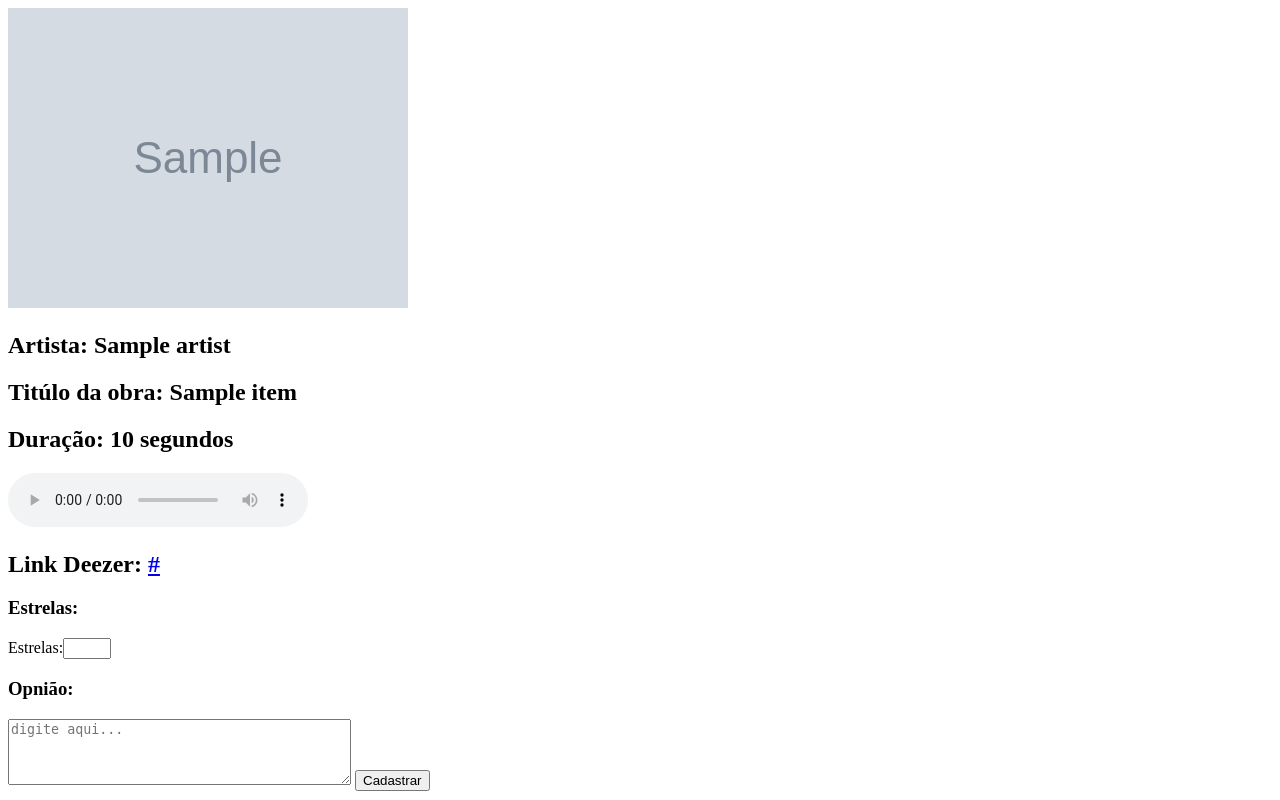
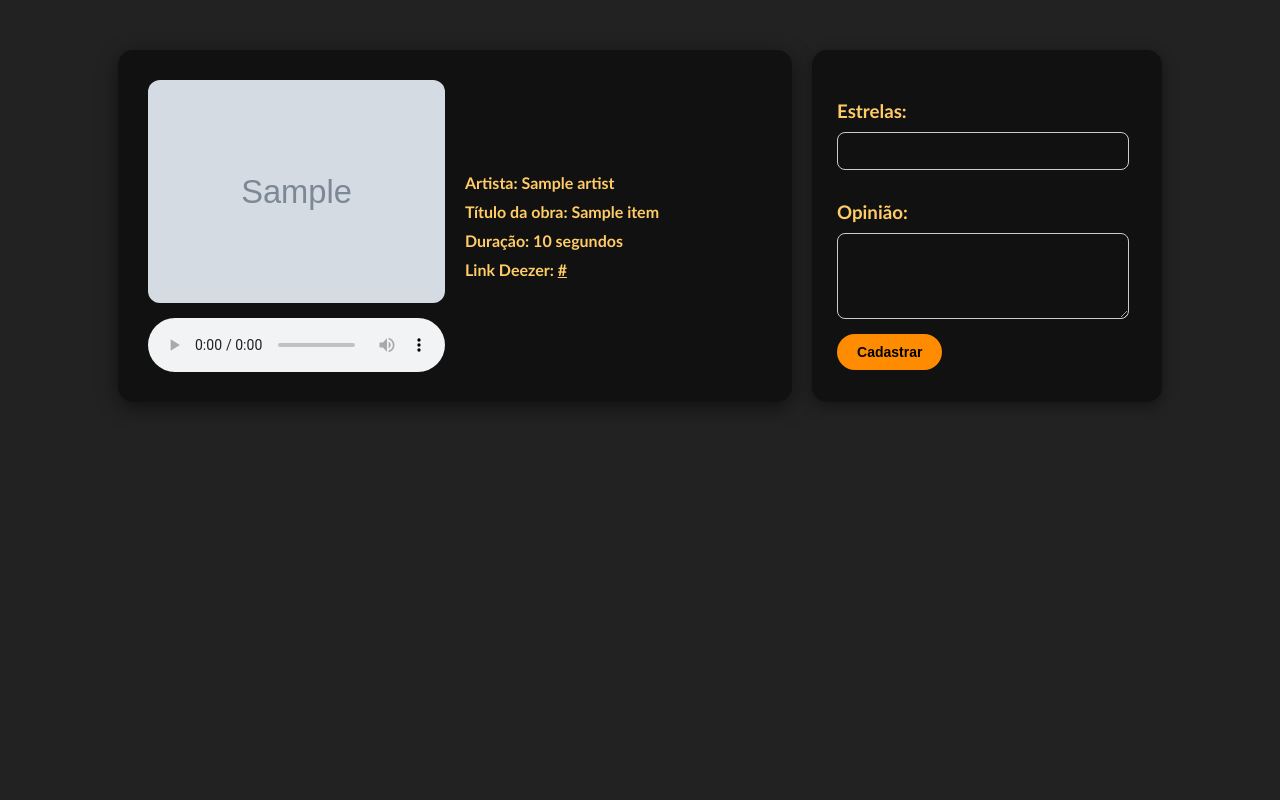
Before and after one commit to americogabriel/Desafio-25.2, a Django app: page /music/1 in a window 1280 px wide. Run offline with Django 5.2, Linux system fonts and the light colour scheme; tables that the repository leaves empty hold one stand-in row (values such as "Sample post"); grey boxes marked "Sample" are stand-in pictures; a database or web service that is not in the repository returns one stand-in record (values such as "Sample title"); data that the repository does not hold is empty; some libraries are stand-ins or nearby versions.

Commit message:
Estilização do html perfil

```diff
--- a/app/templates/app/perfil.html
+++ b/app/templates/app/perfil.html
@@ -3,28 +3,134 @@
 <head>
     <meta charset="UTF-8">
     <meta name="viewport" content="width=device-width, initial-scale=1.0">
-    <title>Document</title>
+    <title>Detalhes da Música</title>
+    <style>
+        body {
+            margin: 0;
+            padding: 0;
+            font-family: "Trebuchet MS", sans-serif;
+            background-color: #222;
+            display: flex;
+            flex-direction: column;
+            align-items: center;
+            min-height: 100vh;
+            color: #ffcc66;
+        }
+        .wraper{
+            display: flex;
+            flex-direction: row;
+            align-items: stretch;
+            gap: 20px;
+            margin-top: 50px;
+        }
+        .container {
+            display: flex;
+            flex-direction: row;
+            background: #111;
+            border-radius: 15px;
+            padding: 30px;
+            flex: 1;
+            box-shadow: 0px 5px 20px rgba(0,0,0,0.5);
+            gap: 20px;
+        }
+        .music-image {
+            flex: 1;
+            display: flex;
+            flex-direction: column;
+        }
+        .music-image img {
+            width: 100%;
+            border-radius: 12px;
+        }
+        .music-info {
+            flex: 1;
+            display: flex;
+            flex-direction: column;
+            justify-content: center;
+            gap: 10px;
+        }
+        .music-info h2, .music-info a {
+            margin: 0;
+            font-size: 16px;
+        }
+        .music-info a {
+            color: #ffcc66;
+            text-decoration: underline;
+        }
+        .audio-player {
+            margin-top: 15px;
+            width: 100%;
+        }
+        .classificacao {
+            background-color: #111;
+            padding: 25px;
+            border-radius: 15px;
+            text-align: left;
+            width: 300px;
+            box-shadow: 0px 4px 15px rgba(0,0,0,0.4);
+            display: flex;
+            flex-direction: column;
+            justify-content: center;
+        }
+        .classificacao h3 {
+            margin-bottom: 10px;
+            color: #ffcc66;
+        }
+        .classificacao input[type="number"],
+        .classificacao textarea {
+            width: 90%;
+            padding: 10px;
+            margin-bottom: 12px;
+            border-radius: 8px;
+            border: 1px solid #ccc;
+            font-size: 14px;
+            background: #111;
+            color: #ffcc66;
+        }
+        .classificacao textarea::placeholder {
+            color: #aaa;
+        }
+        .classificacao button {
+            padding: 10px 20px;
+            border: none;
+            border-radius: 25px;
+            background: #ff8c00;
+            color: black;
+            font-size: 14px;
+            font-weight: bold;
+            cursor: pointer;
+        }
+
+    </style>
 </head>
 <body>
+    <div class="wraper">
         <div class="container">
+            <div class="music-image">
                 <img src="{{musica.album.cover_medium}}">
-        <h2>Artista: {{musica.artist.name}}</h2>
-        <h2>Titúlo da obra: {{musica.title}}</h2>
-        <h2>Duração: {{musica.duration}} segundos</h2>
-        <audio controls>
+                <audio class="audio-player" controls>
                     <source src="{{musica.preview}}" type="audio/mpeg">
                 </audio>
+            </div>
+            <div class="music-info">
+                <h2>Artista: {{musica.artist.name}}</h2>
+                <h2>Título da obra: {{musica.title}}</h2>
+                <h2>Duração: {{musica.duration}} segundos</h2>
                 <h2>Link Deezer: <a href="{{musica.link}}">{{musica.link}}</a></h2>
             </div>
-
+        </div>
         <div class="classificacao">
             <form method="POST">
                 {% csrf_token %}
-           <h3>Estrelas:</h3> Estrelas:<input type="number" min="0" max="5" name="estrelas">
-            <h3>Opnião:</h3><textarea name="opniao" rows="4" cols="40" placeholder="digite aqui..." ></textarea>
+                <h3>Estrelas:</h3>
+                <input type="number" min="0" max="5" name="estrelas">
+                <h3>Opinião:</h3>
+                <textarea name="opniao" rows="4"></textarea>
                 <input type="hidden" name="nome_musica" value="{{musica.title}}{{musica.artist.name}}">
+                <br>
                 <button type="submit">Cadastrar</button>
             </form>
         </div>
+    </div>
 </body>
 </html>
```
Lines whose indentation alone changed are shown as unchanged.
